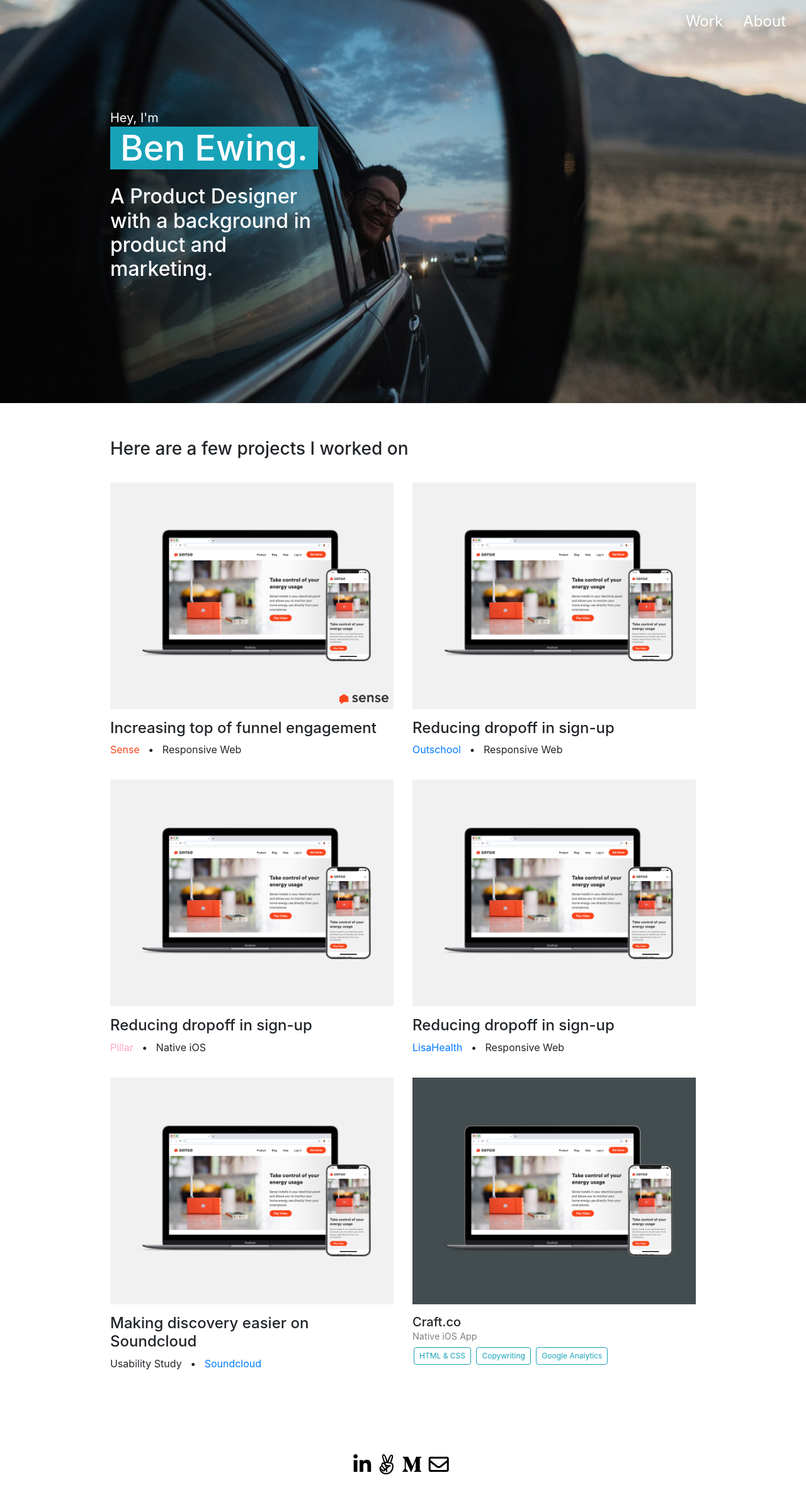
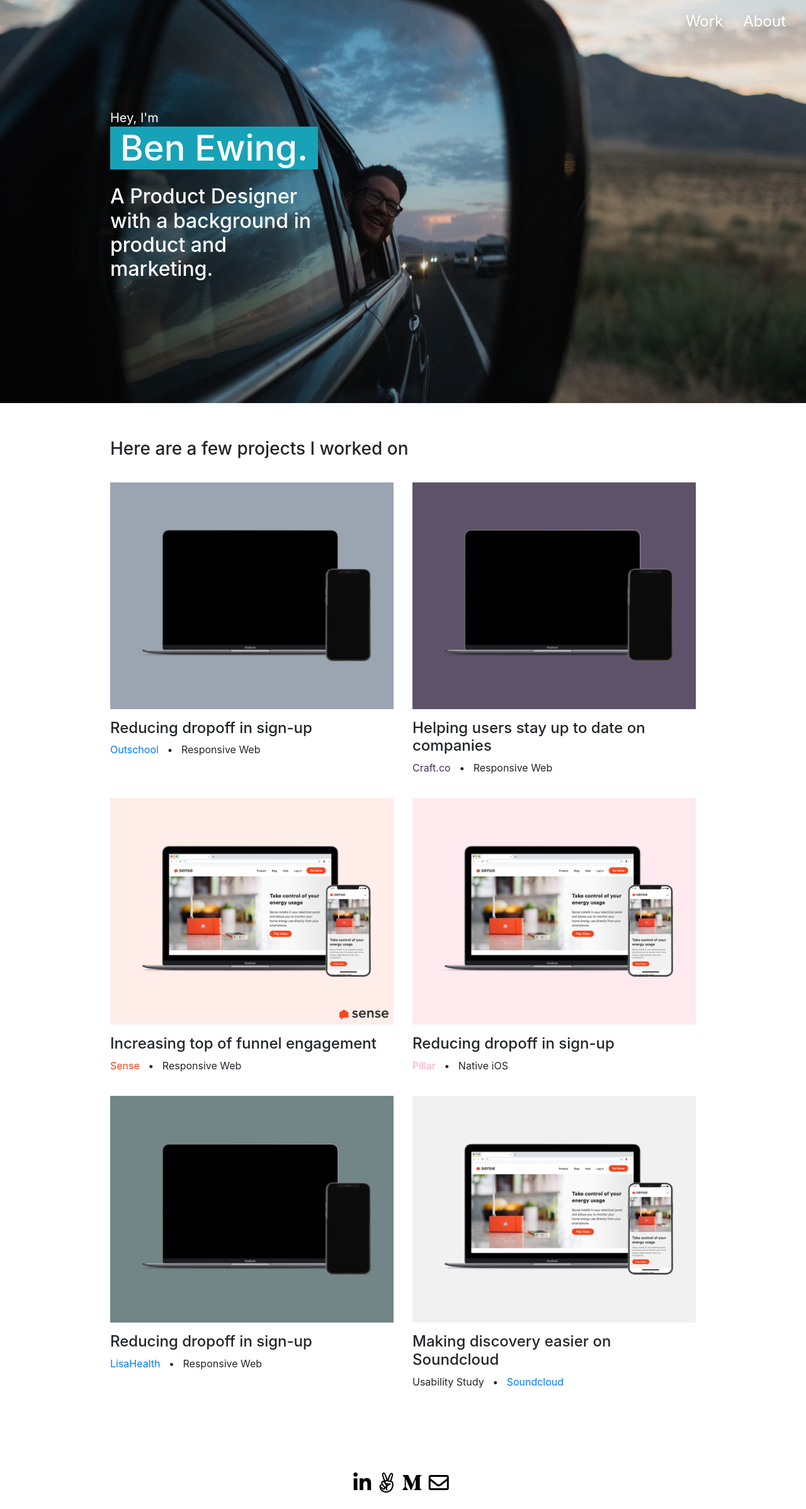
Before and after one commit to bewing91/new_bewingco, a Jekyll site: the page built from index.html, in a window 1280 px wide. Shown: the whole page at 63% size. Built offline with Jekyll 4.4.1, drawn with Linux system fonts in a browser that asks for light colours; before the commit the page ends 2367 px from its top, so only the background shows below that.

Commit message:
updates at last

```diff
--- a/_layouts/project.html
+++ b/_layouts/project.html
@@ -6,11 +6,11 @@
     {% include navbar.html %}
     <div class="proj_thumb">
       <div class="container" style="height: 100%; text-align: center;">
-        <img src="{{ site.baseurl }}/img/{{ page.hero_scrn }}" style="margin-top: 50px; max-height: 80%; max-width:100%;">
+        <img src="{{ site.baseurl }}/img/{{ page.hero_scrn }}" style="max-height: 100%; max-width:100%;">
       </div>
     </div>
 
-    <div class="content">
+    <div id="projcontent" class="content">
       <div class="container">
         <div class="headlines">
           <h1>{{ page.project_name }}</h1>
--- a/css/main.scss
+++ b/css/main.scss
@@ -197,16 +197,24 @@
 }
 
 #craftcard {
-  background-color: #434D4F !important;
+  background-color: #5E526A !important;
 }
 
 #sensecard {
-  background-color: #f1f1f1 !important;
+  background-color: #FFEDE9 !important;
   display: flex;
 }
 
 #outschoolcard {
-  background-color: #f1f1f1 !important;
+  background-color: #9AA5B1 !important;
+}
+
+#pillarcard {
+  background-color: #FFEAEF !important;
+}
+
+#lisahealthcard {
+  background-color: #728587 !important;
 }
 
 .card {
@@ -408,16 +416,33 @@
 
 /* Project page */
 
-.projsection {
-  margin-bottom: 36px;
-}
-
 .proj_thumb {
-  margin-top: 72px;
-  height: 500px;
+  margin-top: 144px;
+  height: 480px;
   background-size: cover;
   background-repeat: no-repeat;
   background-position: center;
+}
+
+#projcontent {
+  margin-top: 48px;
+}
+
+.projsection {
+  margin-bottom: 64px;
+
+  .projsubsection {
+    margin-bottom: 24px;
+  }
+
+  h3 {
+    margin-bottom: 24px;
+  }
+
+  h5 {
+    margin-bottom: 16px;
+  }
+
 }
 
 #my_role {
--- a/index.html
+++ b/index.html
@@ -43,6 +43,37 @@
 <div class="container">
   <h3 id="portfolioheader">Here are a few projects I worked on</h3>
   <div class="row">
+
+    <div class="col-md-6">
+      <div id="outschoolcard" class="card">
+        <a href="{{ '/projects/outschool.html' | relative_url }}">
+          <div class="projoverlayinv">
+            <span class="projinfo"></span>
+          </div>
+        </a>
+        <img src="{{ '/img/macbook-phone-placeholder.png' | relative_url }}">
+      </div>
+      <div class="cardinfo">
+        <h4>Reducing dropoff in sign-up</h4>
+        <div><a href="http://www.outschool.com">Outschool</a> &nbsp; • &nbsp; Responsive Web</div>
+      </div>
+    </div>
+
+    <div class="col-md-6">
+      <div id="craftcard" class="card">
+        <a href="{{ '/projects/craftco.html' | relative_url }}">
+          <div class="projoverlayinv">
+            <span class="projinfo"></span>
+          </div>
+        </a>
+        <img src="{{ '/img/macbook-phone-placeholder.png' | relative_url }}">
+      </div>
+      <div class="cardinfo">
+        <h4>Helping users stay up to date on companies</h4>
+        <div><a href="http://www.craft.co" style="color: #46305D;">Craft.co</a> &nbsp; • &nbsp; Responsive Web</div>
+      </div>
+    </div>
+
     <div class="col-md-6">
       <div id="sensecard" class="card">
         <a href="{{ '/projects/senselander.html' | relative_url }}">
@@ -56,22 +87,6 @@
       <div class="cardinfo">
         <h4>Increasing top of funnel engagement</h4>
         <div><a href="http://www.sense.com" style="color: #F9461C; a:hover { color: blue; }">Sense</a> &nbsp; • &nbsp; Responsive Web</div>
-      </div>
-    </div>
-
-    <div class="col-md-6">
-      <div id="outschoolcard" class="card">
-        <a href="{{ '/projects/outschool.html' | relative_url }}">
-          <div class="projoverlayinv">
-            <span class="projinfo"></span>
-          </div>
-          <!-- <img src="img/soundcloud/project_placeholder3.gif"> -->
-        </a>
-        <img src="{{ '/img/sense/senselander_macbook-iphonex.png' | relative_url }}">
-      </div>
-      <div class="cardinfo">
-        <h4>Reducing dropoff in sign-up</h4>
-        <div><a href="http://www.outschool.com">Outschool</a> &nbsp; • &nbsp; Responsive Web</div>
       </div>
     </div>
 
@@ -97,7 +112,7 @@
             <span class="projinfo"></span>
           </div>
         </a>
-        <img src="{{ '/img/sense/senselander_macbook-iphonex.png' | relative_url }}">
+        <img src="{{ '/img/macbook-phone-placeholder.png' | relative_url }}">
       </div>
       <div class="cardinfo">
         <h4>Reducing dropoff in sign-up</h4>
@@ -120,24 +135,7 @@
         <div>Usability Study &nbsp; • &nbsp; <a href="http://www.soundcloud.com">Soundcloud</a></div>
       </div>
     </div>
-    <div class="col-md-6">
-      <div id="craftcard" class="card">
-        <a href="{{ '/projects/craftco.html' | relative_url }}">
-          <div class="projoverlayinv">
-            <span class="projinfo"></span>
-          </div>
-          <!-- <img src="img/soundcloud/project_placeholder3.gif"> -->
-        </a>
-        <img src="{{ '/img/sense/senselander_macbook-iphonex.png' | relative_url }}">
-      </div>
-      <h5>Craft.co</h5>
-      <div class="projorg">Native iOS App</div>
-      <div class="skilltagset">
-        <span class="skilltag">HTML & CSS</span>
-        <span class="skilltag">Copywriting</span>
-        <span class="skilltag">Google Analytics</span>
-      </div>
-    </div>
+
   </div>
 </div>
 </section>
--- a/projects/craftco.html
+++ b/projects/craftco.html
@@ -14,6 +15,6 @@
   We were tasked with identifying compelling use cases for one of their key demographics, salespeople, and designing an app to address those use cases.
 
 metrics: Improved bounce rate by 18%.
-hero_scrn: senselander_macbook-iphonex.png
+hero_scrn: /macbook-phone-placeholder.png
 color: '#46305D'
 ---
--- a/projects/lisahealth.html
+++ b/projects/lisahealth.html
@@ -12,6 +12,6 @@
   I was tasked with redesigning the landing page in order to keep prospective customers engaged and learning, and more efficiently convert traffic.
 
 metrics: Improved bounce rate by 18%.
-hero_scrn: senselander_macbook-iphonex.png
+hero_scrn: /senselander_macbook-iphonex.png
 color: '#f9461c'
 ---
```
Also changed, not shown: other parts of projects/craftco.html (+2 -1 lines), projects/outschool.html (+18 -5 lines), img/macbook-phone-placeholder.png (added), img/outschool/before_flow.png (added), img/outschool/outschool_midfi_v1.png (added), img/outschool/outschool_sketches_compiled.png (added), img/outschool/outschool_wireframe.png (added), img/outschool/outschool_wireframe_mobile.png (added).
